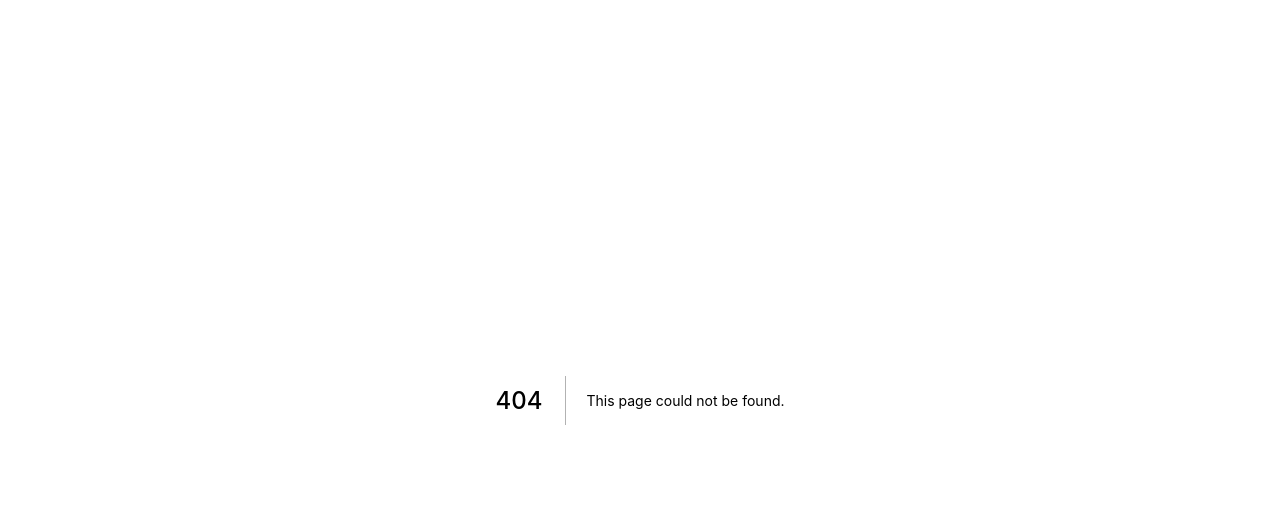
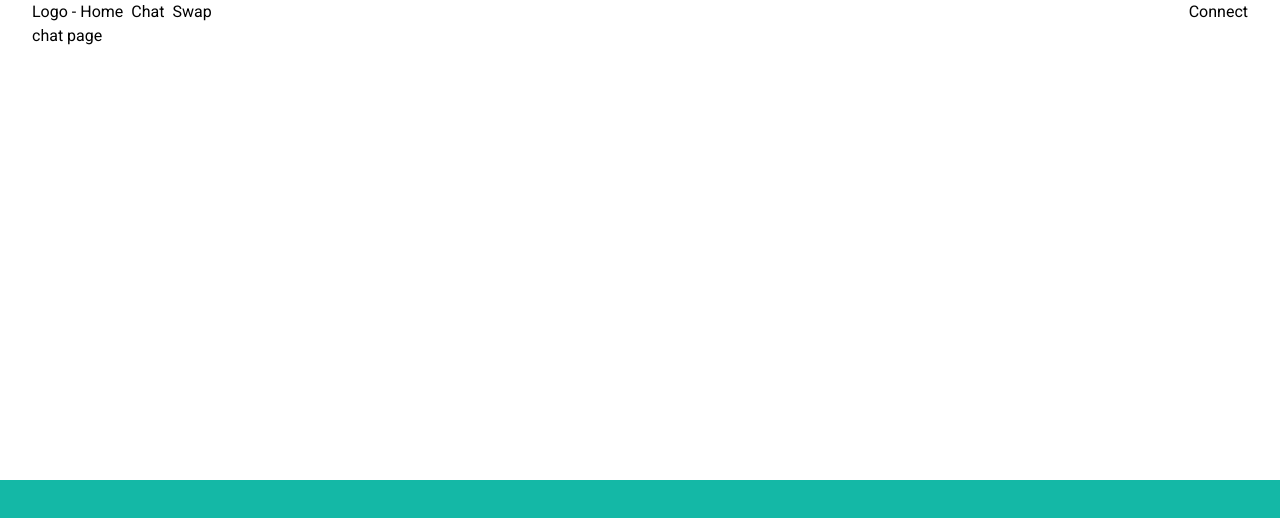
Before and after one commit to Alice-Bob-s-Swap-Shop/alice-bob-swap-shop-ui, a Next.js app: page /chat in a window 1280 px wide. Before the commit this address had no page. Shown: the top 518 px of the page. Built offline with nearby package versions, Linux system fonts and the light colour scheme; what react-moralis would draw is missing.

Commit message:
Added basic layout.

```diff
--- /dev/null
+++ b/components/cocos-wrapper.tsx
@@ -0,0 +1,7 @@
+const CocosWrapper: React.FC = () => {
+  return (
+    <div className="absolute bottom-0 w-screen h-2/5 bg-teal-500 -z-1"></div>
+  );
+};
+
+export default CocosWrapper;
--- /dev/null
+++ b/components/footer.tsx
@@ -0,0 +1,5 @@
+const Footer: React.FC = () => {
+  return <footer className="container">footer</footer>;
+};
+
+export default Footer;
--- /dev/null
+++ b/components/header.tsx
@@ -0,0 +1,23 @@
+import Link from "next/link";
+
+const Header: React.FC = () => {
+  return (
+    <header className="container flex justify-between">
+      <div className="flex gap-2">
+        <Link href="/">
+          <a>Logo - Home</a>
+        </Link>
+        <Link href="/chat">
+          <a>Chat</a>
+        </Link>
+        <Link href="/swap">
+          <a>Swap</a>
+        </Link>
+      </div>
+
+      <button>Connect</button>
+    </header>
+  );
+};
+
+export default Header;
--- /dev/null
+++ b/components/layout.tsx
@@ -0,0 +1,22 @@
+import CocosWrapper from "./cocos-wrapper";
+import Footer from "./footer";
+import Header from "./header";
+
+interface IProps {
+  children: React.ReactNode;
+}
+
+const Layout: React.FC<IProps> = ({ children }) => {
+  return (
+    <>
+      <div className="flex flex-col h-screen">
+        <Header />
+        <main className="flex-1">{children}</main>
+        <Footer />
+      </div>
+      <CocosWrapper />
+    </>
+  );
+};
+
+export default Layout;
--- a/pages/_app.tsx
+++ b/pages/_app.tsx
@@ -1,6 +1,8 @@
 import type { AppProps } from "next/app";
 import Head from "next/head";
 import { MoralisProvider } from "react-moralis";
+
+import Layout from "../components/layout";
 
 import "../styles/globals.css";
 
@@ -13,7 +15,9 @@ function MyApp({ Component, pageProps }: AppProps) {
       <Head>
         <title>Alice & Bob's Swap Shop</title>
       </Head>
-      <Component {...pageProps} />
+      <Layout>
+        <Component {...pageProps} />
+      </Layout>
     </MoralisProvider>
   );
 }
--- /dev/null
+++ b/pages/chat.tsx
@@ -0,0 +1,7 @@
+import type { NextPage } from "next";
+
+const Chat: NextPage = () => {
+  return <div className="container">chat page</div>;
+};
+
+export default Chat;
--- a/pages/index.tsx
+++ b/pages/index.tsx
@@ -1,7 +1,7 @@
 import type { NextPage } from "next";
 
 const Home: NextPage = () => {
-  return <></>;
+  return <div className="container">home page</div>;
 };
 
 export default Home;
--- /dev/null
+++ b/pages/swap.tsx
@@ -0,0 +1,7 @@
+import type { NextPage } from "next";
+
+const Swap: NextPage = () => {
+  return <div className="container">swap page</div>;
+};
+
+export default Swap;
--- a/tailwind.config.js
+++ b/tailwind.config.js
@@ -8,6 +8,10 @@ module.exports = {
         sans: ["Roboto", ...defaultTheme.fontFamily.sans],
       },
     },
+    container: {
+      center: true,
+      padding: "2rem",
+    },
   },
   plugins: [],
 };
```
